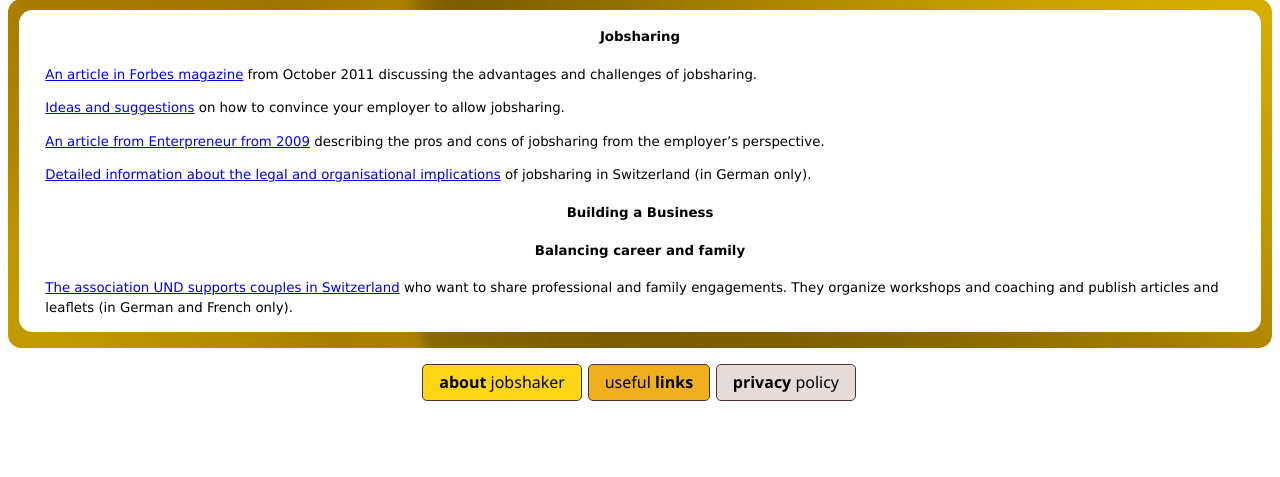
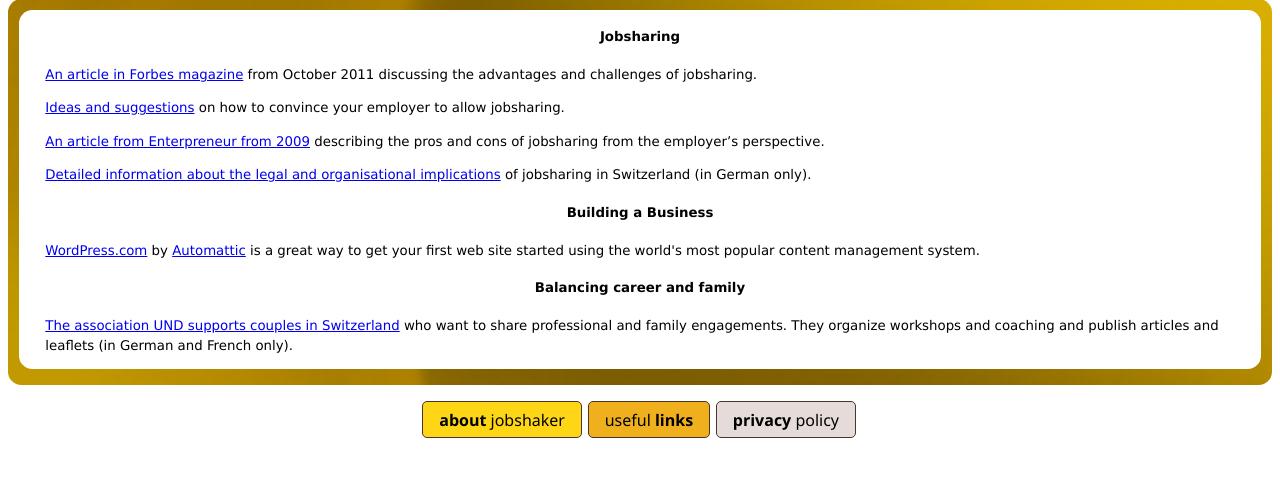
Before and after one commit to loleg/jobshaker, a Django app: template posts/templates/pages/links.html in a window 1280 px wide. Shown: the part 190-667 px from the top of the page. Run offline with Django 3.2, Linux system fonts and the light colour scheme; the template is opened without the code that fills it, so the values that code supplies are empty.

Commit message:
Updated links

```diff
--- a/posts/templates/pages/links.html
+++ b/posts/templates/pages/links.html
@@ -21,6 +21,8 @@
 
 <h4>Building a Business</h4>
 
+<p><a href="http://www.wordpress.com/" target="_blank">WordPress.com</a> by <a href="http://www.automattic.com/" target="_blank">Automattic</a> is a great way to get your first web site started using the world's most popular content management system.</p>
+
 <h4>Balancing career and family</h4>
 
 <p><a href="http://www.und-online.ch/" target="_blank">The association UND supports couples in Switzerland</a> who want to share professional and family engagements. They organize workshops and coaching and publish articles and leaflets (in German and French only).</p>
```
